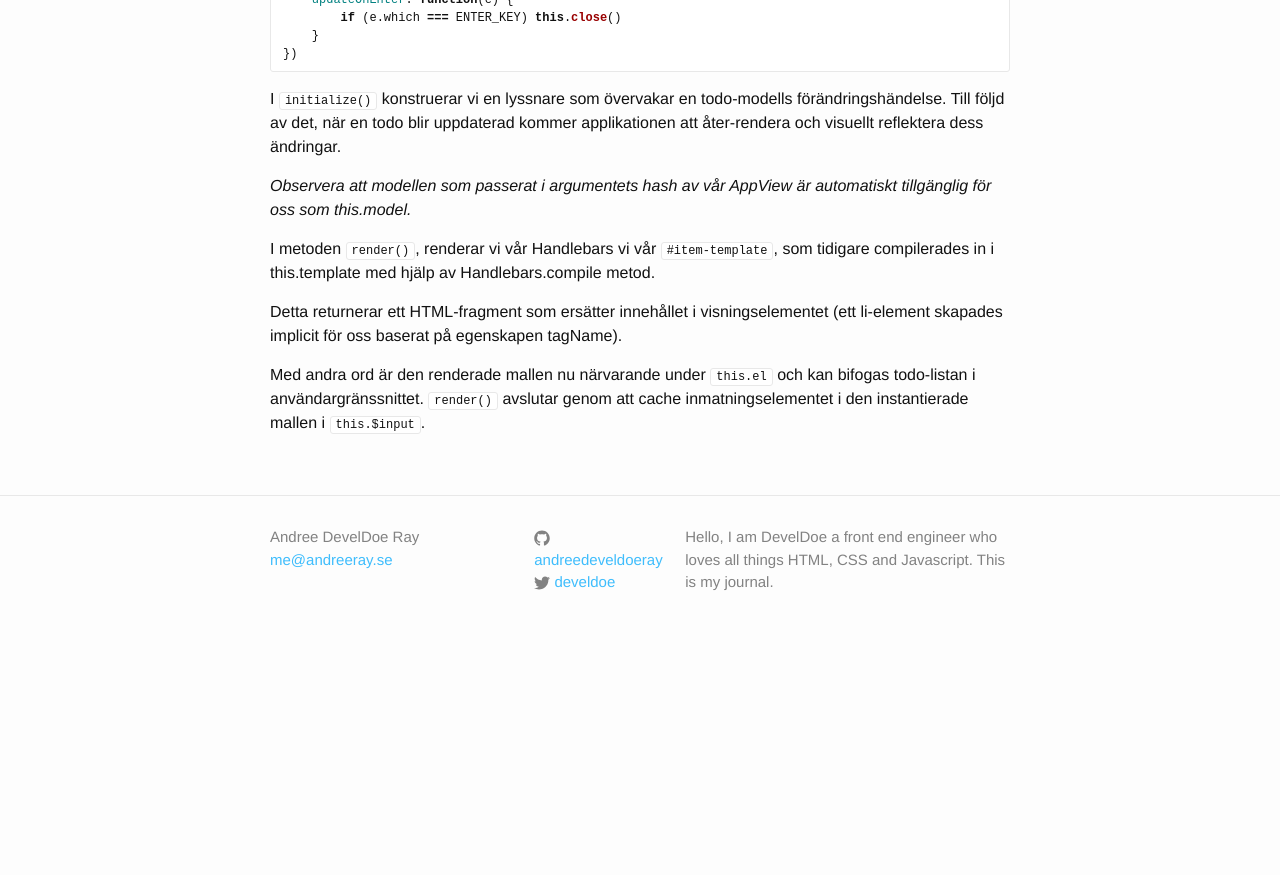
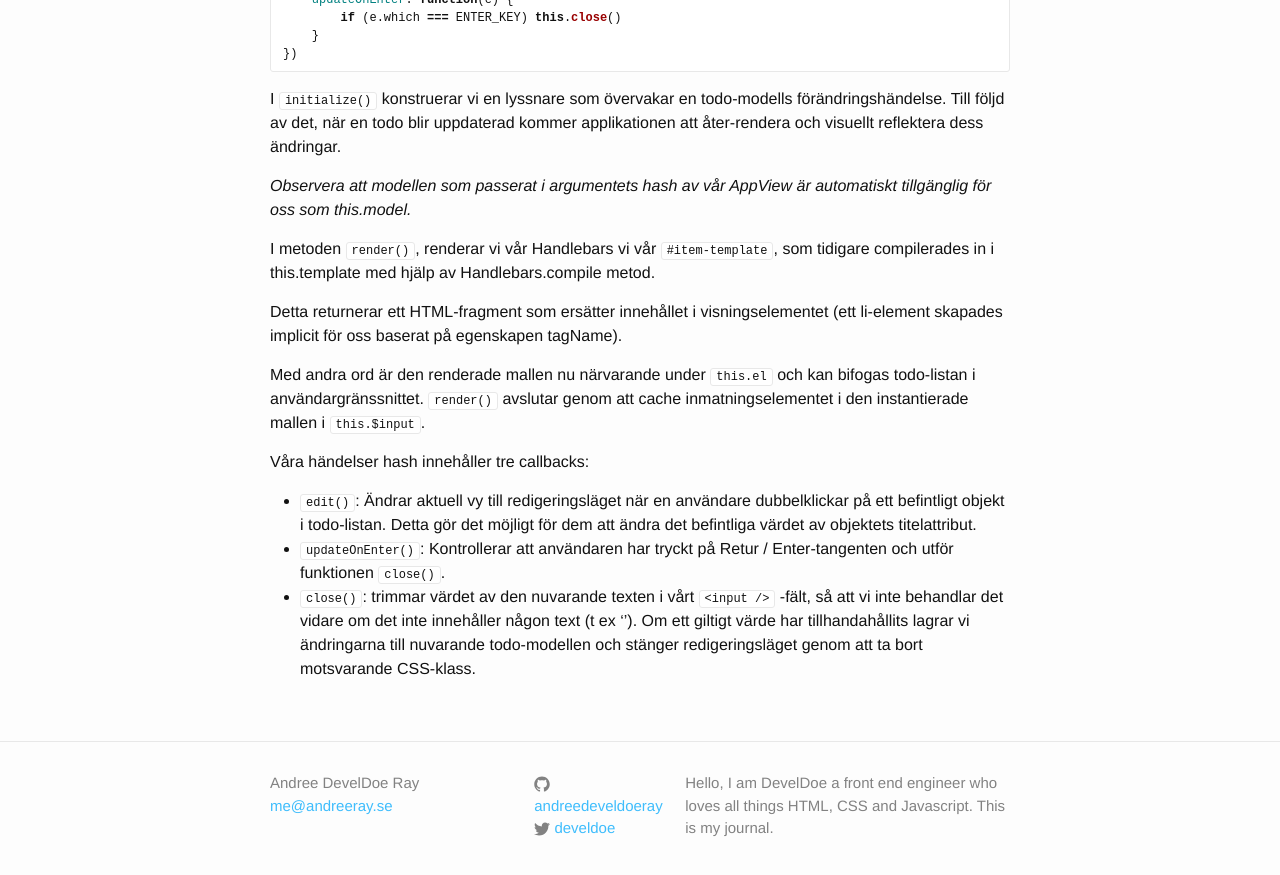
Before and after one commit to develdoe/develdoe.github.io, a Jekyll site: the page built from _posts/2017-11-14-backbone-todos-app.md, in a window 1280 px wide and 900 px high, scrolled down 10592 px. Shown: the top 875 px of the window. Built offline with Jekyll 4.4.1, drawn with Linux system fonts in a browser that asks for light colours; before the commit the page ends 11246 px from its top, so only the background shows below that.

Commit message:
Update 2017-11-14-backbone-todos-app.md

```diff
--- a/_posts/2017-11-14-backbone-todos-app.md
+++ b/_posts/2017-11-14-backbone-todos-app.md
@@ -505,3 +505,9 @@ I metoden `render()`, renderar vi vår Handlebars vi vår `#item-template`, som
 Detta returnerar ett HTML-fragment som ersätter innehållet i visningselementet (ett li-element skapades implicit för oss baserat på egenskapen tagName).
 
 Med andra ord är den renderade mallen nu närvarande under `this.el` och kan bifogas todo-listan i användargränssnittet. `render()` avslutar genom att cache inmatningselementet i den instantierade mallen i `this.$input`.
+
+Våra händelser hash innehåller tre callbacks:
+
+* `edit()`: Ändrar aktuell vy till redigeringsläget när en användare dubbelklickar på ett befintligt objekt i todo-listan. Detta gör det möjligt för dem att ändra det befintliga värdet av objektets titelattribut.
+* `updateOnEnter()`: Kontrollerar att användaren har tryckt på Retur / Enter-tangenten och utför funktionen `close()`.
+* `close()`: trimmar värdet av den nuvarande texten i vårt `<input />` -fält, så att vi inte behandlar det vidare om det inte innehåller någon text (t ex ''). Om ett giltigt värde har tillhandahållits lagrar vi ändringarna till nuvarande todo-modellen och stänger redigeringsläget genom att ta bort motsvarande CSS-klass.
```
